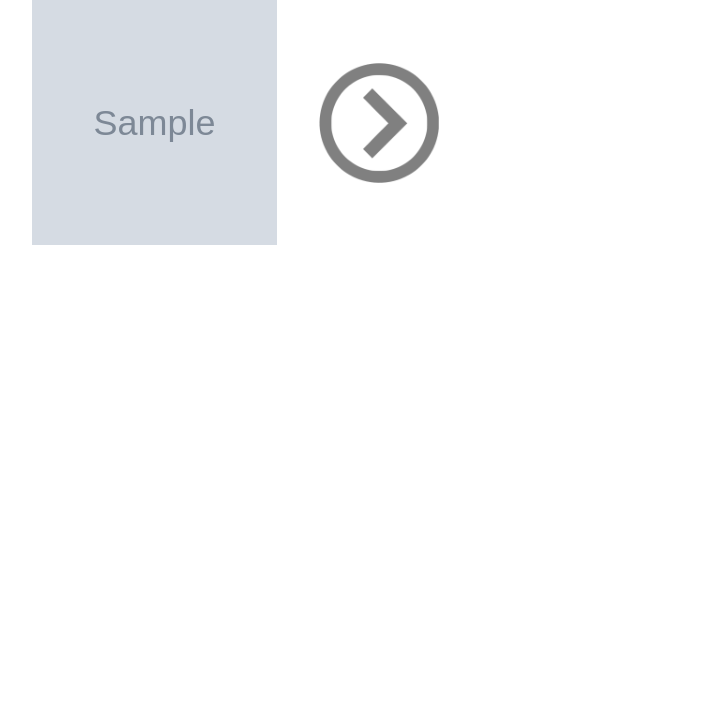
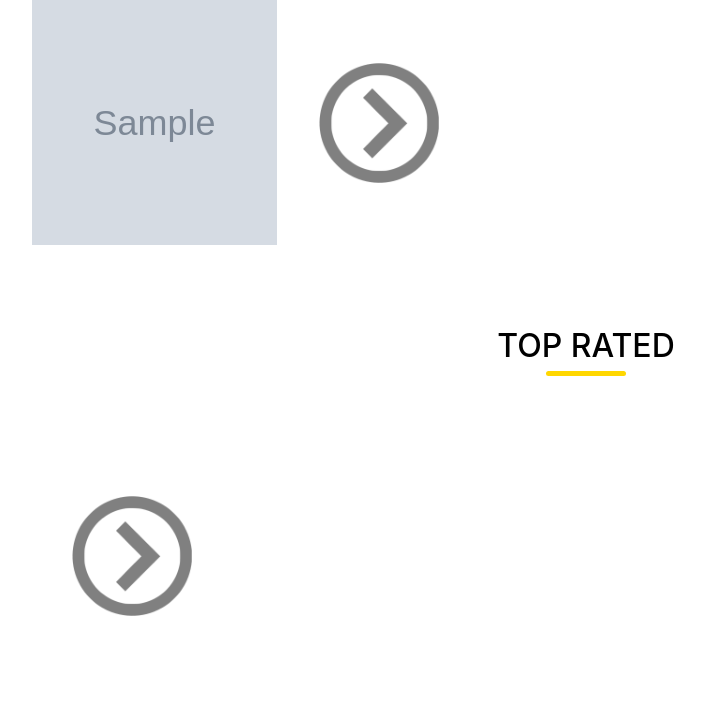
Before and after one commit to friskycodeur/the-uplift-project-assignments, a Django app: page /sports/ in a window 1280 px wide. Shown: the part 1501-2227 px from the top of the page, without its empty margins (54-759 px from the left). Before the commit the page ends 1746 px from the top, so only its background shows below. Run offline with Django 3.2, Linux system fonts and the light colour scheme; tables that the repository leaves empty hold one stand-in row (values such as "Sample post"); grey boxes marked "Sample" are stand-in pictures; some libraries are stand-ins or nearby versions.

Commit message:
assignments

```diff
--- a/Sneha_Choudhary/django_sportix/sportix/views.py
+++ b/Sneha_Choudhary/django_sportix/sportix/views.py
@@ -66,8 +66,9 @@
        ipl_matches=match.objects.filter(category="IPL")
        mw_matches=match.objects.filter(status="MW")
        ra_matches=match.objects.filter(status="RA")
+       tr_matches=match.objects.filter(status="TR")
        olympics_matches=match.objects.filter(category="OLYMPICS")
-       return render(request,"sports.html",{'user':request.user.username,'ipl_matches':ipl_matches,'mw_matches':mw_matches,'ra_matches':ra_matches,'olympics_matches':olympics_matches})
+       return render(request,"sports.html",{'user':request.user.username,'ipl_matches':ipl_matches,'tr_matches':tr_matches,'mw_matches':mw_matches,'ra_matches':ra_matches,'olympics_matches':olympics_matches})
 
 def play(request,id):
     matches=match.objects.filter(id=id).order_by('date')
--- a/Sneha_Choudhary/django_sportix/templates/sports.html
+++ b/Sneha_Choudhary/django_sportix/templates/sports.html
@@ -151,6 +151,36 @@
   </tr>
   </table>
 
+  <h2 class="title">TOP RATED</h2>
+
+  <table class="container">
+    <tr>
+      {% for match in tr_matches %}
+      {% if forloop.counter < 5 %}
+    <td>
+    <a href="{{match.id}}">
+      <div class="box">
+      <div class="imgBox">
+        <img class="img" src={{match.picture.url}} />
+        <div class="content">
+          <h4 >{{match.name}}</h4>
+        </div>
+        <div class="play">
+           <img src="{% static 'sportix/images/play.png' %}" />
+        </div>
+      </div>
+      </div>
+    </a>
+  </td>
+  {% endif %}
+    {% endfor %}
+  <td class="more">
+      <a href="{% url 'more' 3 %}">
+      <img src="{% static 'sportix/images/more.png' %}" height="120px" width="120px" />
+      </a>
+  </td>
+  </tr>
+  </table>
 
 
 </body>
```
Also changed, not shown: Sneha_Choudhary/django_sportix/media/IPL7_ulR4qzk.jpg (added), Sneha_Choudhary/django_sportix/media/MENS_JAVELIN_ban177r.jpg (added), Sneha_Choudhary/django_sportix/media/WRESTLING_U88h1mQ.jpg (added), Sneha_Choudhary/django_sportix/media/ipl2_aqxUuKq.jpg (added), Sneha_Choudhary/django_sportix/media/ipl3_bijD12E.jpg (added), Sneha_Choudhary/django_sportix/media/ipl4_dX8OJrb.jpg (added), Sneha_Choudhary/django_sportix/media/mhock_OTMZDwx.jpg (added), Sneha_Choudhary/django_sportix/media/olympics1_75U78sj.jpg (added), 9 other files.
